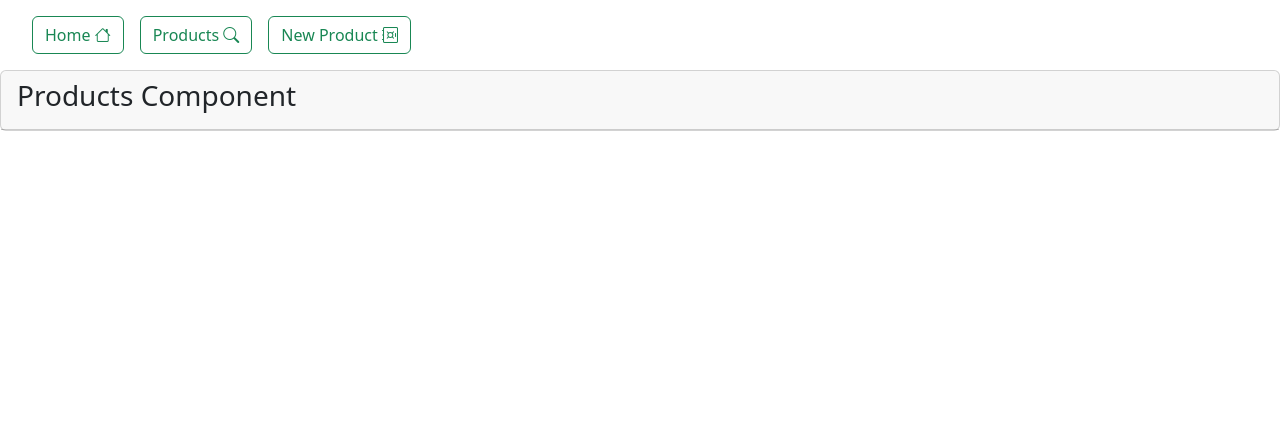
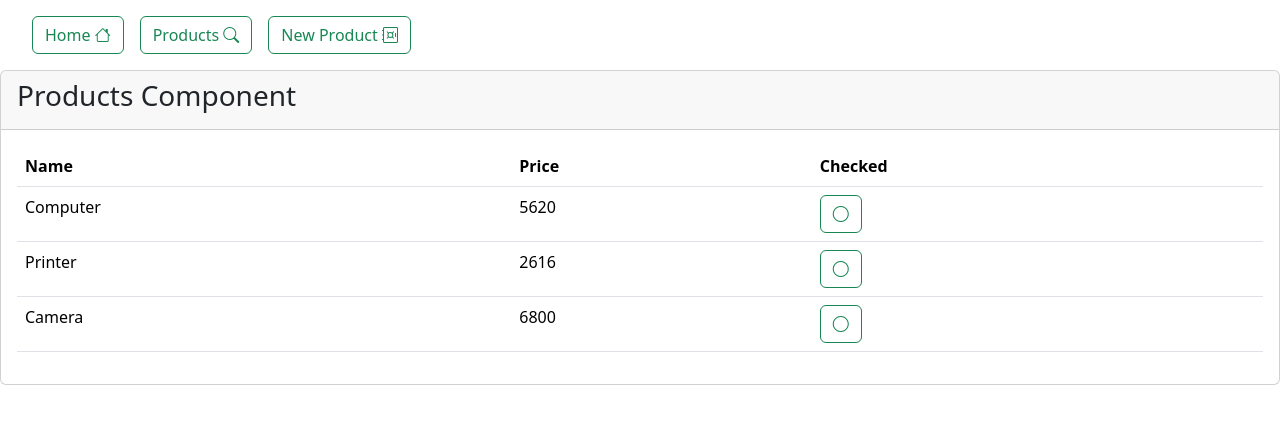
Before and after one commit to mehdicharife/enset-app, an Angular app: page /products in a window 1280 px wide. Shown: the top 424 px of the page. Built offline with nearby package versions, Linux system fonts and the light colour scheme.

Commit message:
added product table in products component

```diff
--- a/src/app/app.component.html
+++ b/src/app/app.component.html
@@ -3,7 +3,10 @@
 <nav class="p-3">
   <ul class="nav nav-pills">
     <li *ngFor="let btn of navButtons" class="ms-3">
-       <button routerLink="{{btn.route}}" class="btn btn-outline-success">
+       <button routerLink="{{btn.route}}"
+               [class]="btn==lastClickedButton? 'btn btn-success' : 'btn btn-outline-success'"
+               (click)="setLastClickedButton(btn)"
+       >
          {{ btn.title }}
          <i class="bi bi-{{btn.icon}}"></i>
        </button>
--- a/src/app/app.component.ts
+++ b/src/app/app.component.ts
@@ -12,10 +12,18 @@ import {RouterLink, RouterOutlet} from '@angular/router';
 })
 export class AppComponent {
   title = 'enset-app';
+
   subject = "darkness my old friend";
+
   navButtons: Array<any> = [
     {title: "Home", route: "/home", icon: "house"},
     {title: "Products", route: "/products", icon: "search"},
     {title: "New Product", route: "/new-product", icon: "safe"}
   ];
+
+  lastClickedButton : any;
+
+  setLastClickedButton(button : any) {
+    this.lastClickedButton = button;
+  }
 }
--- a/src/app/products/products.component.html
+++ b/src/app/products/products.component.html
@@ -3,5 +3,25 @@
     <div class="card-header">
       <h3>Products Component</h3>
     </div>
+    <div class="card-body">
+      <table class="table">
+        <thead>
+          <tr>
+            <th>Name</th> <th>Price</th> <th>Checked</th>
+          </tr>
+        </thead>
+        <tbody>
+          <tr *ngFor="let product of products">
+            <td>{{ product.name }}</td>
+            <td>{{ product.price }}</td>
+            <td>
+              <button (click)="product.checked = !product.checked"   class="btn btn-outline-success">
+                <i [class]="product.checked? 'bi bi-check' : 'bi bi-circle'"></i>
+              </button>
+            </td>
+          </tr>
+        </tbody>
+      </table>
+    </div>
   </div>
 </div>
--- a/src/app/products/products.component.ts
+++ b/src/app/products/products.component.ts
@@ -9,5 +9,9 @@ import { CommonModule } from '@angular/common';
   styleUrl: './products.component.css'
 })
 export class ProductsComponent {
-
+  products : Array<any> = [
+    {id: 1, name: "Computer", price: 5620, checked: false},
+    {id: 2, name: "Printer", price: 2616, checked: false},
+    {id: 3, name: "Camera", price: 6800, checked: false}
+  ];
 }
```
